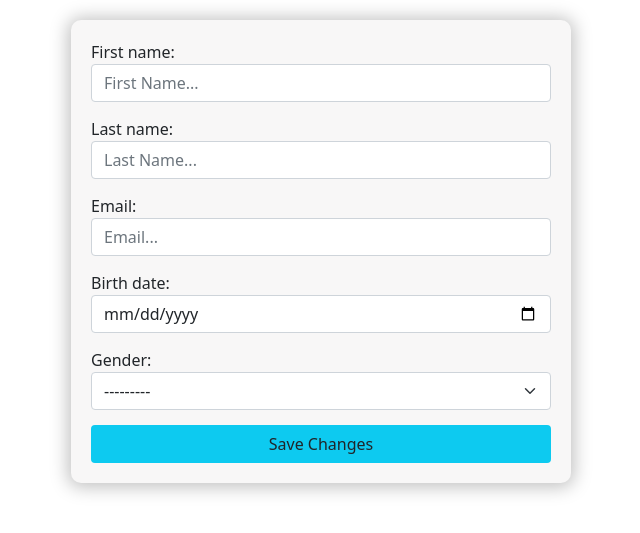
After one commit to waleedsmadi/auth-system, a Django app: template accounts/templates/accounts/edit_profile.html in a window 1280 px wide. The commit adds this page. Shown: the top 533 px of the page, without its empty margins (319-959 px from the left). Run offline with Django 5.2, Linux system fonts and the light colour scheme; the template is opened without the code that fills it: values that come from a table or form of the project are taken from there, others are empty; some libraries are stand-ins or nearby versions.

Commit message:
feat(Edit Profile): Create edit profile logic

```diff
--- a/accounts/forms.py
+++ b/accounts/forms.py
@@ -64,3 +64,45 @@ class LoginForm(forms.Form):
         'class': 'form-control',
         'style': 'margin-bottom: 15px',
     }))
+
+
+class EditProfileModelForm(forms.ModelForm):
+
+    class Meta:
+        model = MyUser
+        fields = ['first_name', 'last_name', 'email', 'birth_date', 'gender']
+        widgets = {
+            'first_name': forms.TextInput(attrs={
+                'placeholder': 'First Name...',
+                'style': 'margin-bottom: 15px',
+                'class': 'form-control',
+            }),
+
+
+            'last_name': forms.TextInput(attrs={
+                'placeholder': 'Last Name...',
+                'style': 'margin-bottom: 15px',
+                'class': 'form-control',
+            }),
+
+
+            'email': forms.EmailInput(attrs={
+                'placeholder': 'Email...',
+                'style': 'margin-bottom: 15px',
+                'class': 'form-control',
+            }),
+
+
+            'birth_date': forms.DateInput(attrs={
+                'style': 'margin-bottom: 15px',
+                'class': 'form-control',
+                'type': 'date',
+            }),
+
+
+            'gender': forms.Select(attrs={
+                'style': 'margin-bottom: 15px',
+                'class': 'form-select',
+            }),
+
+        }
--- a/accounts/static/accounts/css/style.css
+++ b/accounts/static/accounts/css/style.css
@@ -11,7 +11,7 @@
     -o-border-radius: 10px;
 }
 
-.sign-up {margin: 20px auto;}
+.sign-up, .edit-profile-form {margin: 20px auto;}
 
 .login {margin: 150px auto;}
 /* //Forms// */
--- /dev/null
+++ b/accounts/templates/accounts/edit_profile.html
@@ -0,0 +1,15 @@
+{% extends 'base.html' %}
+{% load static %}
+{% block title %}Edit Profile{% endblock title %}
+
+{% block extra_css %}
+<link rel="stylesheet" href="{% static 'accounts/css/style.css' %}">
+{% endblock extra_css %}
+
+{% block content %}
+    <form class="form edit-profile-form" method="post">
+        {% csrf_token %}
+        {{edit_form}}
+        <button class="btn bg-info w-100" type="submit" >Save Changes</button>
+    </form>
+{% endblock content %}
--- a/accounts/urls.py
+++ b/accounts/urls.py
@@ -7,6 +7,7 @@ urlpatterns = [
     path('sign_up/', views.sign_up, name='sign_up'),
     path('login/', views.login, name='login'),
     path('logout/', views.logout, name='logout'),
+    path('edit-profile/', views.edit_profile, name='edit_profile'),
     path('activation/<uuid:token>/', views.active_account, name='active_account'),
     path('reactivation/<uuid:token>/', views.resend_token_email, name='reactive_account'),
 ]
--- a/templates/parts/navbar.html
+++ b/templates/parts/navbar.html
@@ -1,4 +1,4 @@
-<nav class="navbar navbar-expand-lg navbar-light bg-light" style="height: 60px; padding-top: 0; padding-bottom: 0;">
+<nav class="navbar navbar-expand-lg navbar-light bg-light mb-5" style="height: 60px; padding-top: 0; padding-bottom: 0;">
     <div class="container-fluid">
         <ul class="navbar-nav me-auto mb-2 mb-lg-0">
             <li class="nav-item dropdown" style="display: flex; align-items: center;">
@@ -7,7 +7,7 @@
 
 
               <ul class="dropdown-menu" aria-labelledby="navbarDropdown">
-                <li><a class="dropdown-item" href="#">Edit profile</a></li>
+                <li><a class="dropdown-item" href="{% url 'accounts:edit_profile' %}">Edit profile</a></li>
                 <li><a class="dropdown-item" href="#">Change Password</a></li>
                 <li><hr class="dropdown-divider"></li>
                 <li><a class="dropdown-item" href="{% url 'accounts:logout' %}">Logout</a></li>
```
Also changed, not shown: accounts/views.py (+15 -1 lines).
